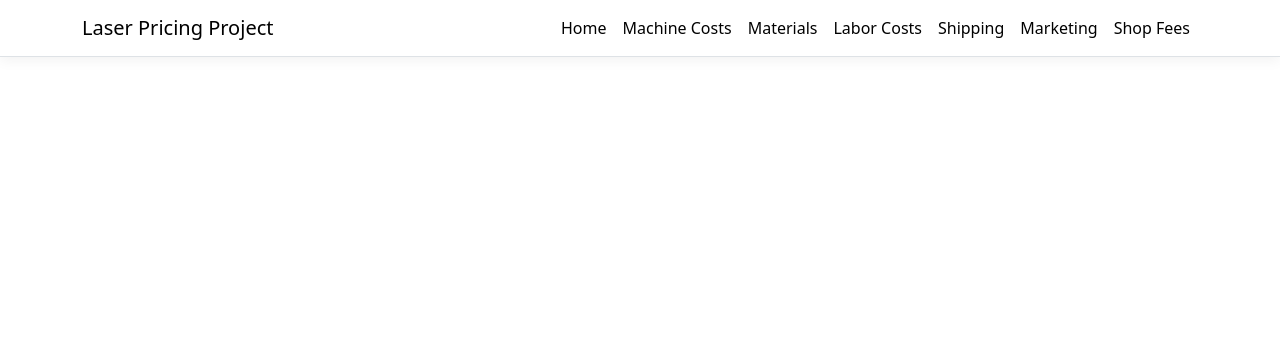
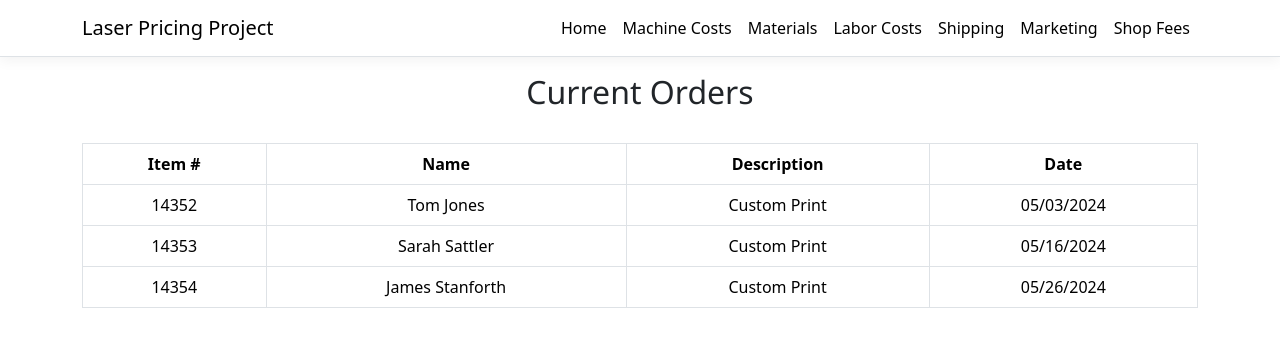
Before and after one commit to kunklerRepos/LaserProject2, a React (Vite) app in the folder laserproject.client/: page /CurrentOrders in a window 1280 px wide. Shown: the top 346 px of the page. Built offline with nearby package versions, Linux system fonts and the light colour scheme.

Commit message:
updates to menus and inventory pages

```diff
--- /dev/null
+++ b/laserproject.client/src/components/CurrentOrders.jsx
@@ -0,0 +1,57 @@
+import React, { Fragment, useState } from 'react';
+
+import { useNavigate } from 'react-router-dom';
+
+
+function CurrentOrders()
+{
+    const navigate = useNavigate();
+    const navigatetoJobMenu = () => { navigate("/JobMenu") };
+
+    const customersObj = {
+        "Tom Jones": {"ItemNo": 14352, "Item Desc": "Custom Print", "Date": "05/03/2024"},
+        "Sarah Sattler": {"ItemNo": 14353, "Item Desc": "Custom Print", "Date": "05/16/2024"},
+        "James Stanforth": {"ItemNo": 14354, "Item Desc": "Custom Print", "Date": "05/26/2024"}
+
+    };
+
+
+    return (
+        <>
+            <h2>Current Orders</h2>
+
+
+                <br />
+                <table className="table table-hover table-bordered">
+                    <thead>
+                        <tr>
+                            <th scope="col">Item #</th>
+                            <th scope="col">Name</th>
+                            <th scope="col">Description</th>
+                            <th scope="col">Date</th>
+                        </tr>
+                    </thead>
+                    <tbody>
+                    {Object.keys(customersObj).map((key) => {
+                            return (
+                                <Fragment>
+                                    <tr onClick={() => { navigatetoJobMenu() }}>
+                                        <td scope="row">{customersObj[key]["ItemNo"]}</td>
+                                        <td>{key}</td>
+                                        <td>{customersObj[key]["Item Desc"]}</td>
+                                        <td>{customersObj[key]["Date"]}</td>
+                                    </tr>
+
+                                </Fragment>
+                            )
+
+                        })}
+                    </tbody>
+                </table>
+
+        </>
+    )
+}
+
+
+export default CurrentOrders;
--- a/laserproject.client/src/components/Home.jsx
+++ b/laserproject.client/src/components/Home.jsx
@@ -2,23 +2,25 @@ import React from 'react';
 import './styles/Home.component.css';
 import { useNavigate } from 'react-router-dom';
 
-import NewJob from './NewJob';
 //import styles from './styles/Home.component.css';
 
 function Home()
 {
     const navigate = useNavigate();
 
+    const goToCurrentOrders = () => { navigate("/CurrentOrders") };
     const goToNewJob = () => { navigate("/NewJob") }
+    const goToOrderHistory = () => { navigate("/OrderHistory")};
+
 
     return (
         <div className="d-flex flex-column min-vh-100 justify-content-center align-items-center">
 
             <button type="button" style={{ marginBottom: "3%", width: "50%", height: "80px", backgroundColor: "#43769B" }} className="btn btn-primary btnEffects" onClick={() => goToNewJob()}>New Job</button>
 
-            <button type="button" style={{ marginBottom: "3%", width: "50%", height: "80px", backgroundColor: "#43769B" }} className="btn btn-primary">Current Orders</button>
+            <button type="button" style={{ marginBottom: "3%", width: "50%", height: "80px", backgroundColor: "#43769B" }} className="btn btn-primary" onClick={() => goToCurrentOrders()}>Current Orders</button>
 
-            <button type="button" style={{ marginBottom: "3%", width: "50%", height: "80px", backgroundColor: "#43769B"}} className="btn btn-primary">View Order History</button>
+            <button type="button" style={{ marginBottom: "3%", width: "50%", height: "80px", backgroundColor: "#43769B" }} className="btn btn-primary" onClick={() => goToOrderHistory()}>View Order History</button>
 
         </div>
     )
--- a/laserproject.client/src/components/JobMenu.jsx
+++ b/laserproject.client/src/components/JobMenu.jsx
@@ -2,16 +2,27 @@ import React from 'react';
 
 function JobMenu()
 {
-    return
-    (
-        <>
+    return (
+        <div>
             <h2>Job Options</h2>
-            <br />
-            <button type="button" className="btn btn-primary">Client Feedback/Design Proofs</button>
-            <button type="button" className="btn btn-primary">Select Materials</button>
-            <button type="button" className="btn btn-primary">Marketing</button>
-            <button type="button" className="btn btn-primary">Additional Costs</button>
-        </>
+            <div style={{marginTop: "5%"}}>
+                <div className="d-flex justify-content-center">
+                    <button type="button" style={{ marginBottom: "1%", width: "50%", height: "80px", backgroundColor: "#43769B" }} className="btn btn-primary">Client Feedback/Design Proofs</button>
+                </div>
+                <br></br>
+                <div className="d-flex justify-content-center">
+                    <button type="button" style={{ marginBottom: "1%", width: "50%", height: "80px", backgroundColor: "#43769B" }} className="btn btn-primary">Select Materials</button>
+                </div>
+                <br></br>
+                <div className="d-flex justify-content-center">
+                    <button type="button" style={{ marginBottom: "1%", width: "50%", height: "80px", backgroundColor: "#43769B" }} className="btn btn-primary">Marketing</button>
+                </div>
+                <br></br>
+                <div className="d-flex justify-content-center">
+                    <button type="button" style={{ marginBottom: "1%", width: "50%", height: "80px", backgroundColor: "#43769B" }} className="btn btn-primary">Additional Costs</button>
+                </div>
+            </div>
+        </div>
     )
 }
 
--- a/laserproject.client/src/components/Materials.jsx
+++ b/laserproject.client/src/components/Materials.jsx
@@ -1,36 +1,21 @@
 import React, { Fragment, useState } from 'react';
 import ItemInput from './ItemInput';
+import { useNavigate } from 'react-router-dom';
 import './styles/Materials.component.css';
+import NewEntryComponent from './NewEntryComponent';
 
 function Materials()
 {
+    const navigate = useNavigate();
+
+    const goToAddMaterials = () => { navigate("/NewEntryComponent", { state: { "EntryType": "Materials" } }) }
+
     const MaterialObject = {
         "Material #1": "7.50",
         "Material #2": "5.50",
         "Material #3": "3.50"
 
     };
-
-    /**<tr>
-                        <td scope="row">1</td>
-                        <td colspan="2" >Material #1</td>
-                        <td>$7.50</td>
-                            <td><a href="#"><i className="fa fa-trash-o"></i></a></td>
-                    </tr>
-                        <tr>
-                            <td scope="row">2</td>
-                            <td colspan="2">Material #2</td>
-                            <td>$5.50</td>
-                            <td><a href="#"><i className="fa fa-trash-o"></i></a></td>
-                    </tr>
-                        <tr>
-
-                            <td scope="row">3</td>
-                            <td colspan="2">Material #3</td>
-                            <td>$3.50</td>
-                            <td><a href="#"><i className="fa fa-trash-o"></i></a></td>
-                    </tr>*/
-
 
 
     return (
@@ -44,7 +29,7 @@ function Materials()
                             <th scope="col">#</th>
                             <th scope="col" colspan="2" >Material</th>
                             <th scope="col" >Unit Cost</th>
-                            <th scope="col" > <a style={{ marginLeft: '2%' }} className="w3-button w3-small w3-circle w3-small w3-ripple w3-teal" href="#" >+</a> </th>
+                            <th scope="col" > <a style={{ marginLeft: '2%' }} onClick={() => goToAddMaterials()} className="w3-button w3-small w3-circle w3-small w3-ripple w3-teal">+</a> </th>
                         </tr>
                     </thead>
                     <tbody>
--- /dev/null
+++ b/laserproject.client/src/components/NewEntryComponent.jsx
@@ -0,0 +1,67 @@
+import React from 'react';
+import { useLocation, useNavigate } from 'react-router-dom';
+
+
+
+function NewEntryComponent()
+{
+
+    const BackNav = {"Materials": "/Materials"};
+
+    const location = useLocation();
+    const navigation = useNavigate();
+
+    const navigateBack = () => { navigation(BackNav[location.state.EntryType]) };
+    console.log(location);
+
+    return (
+        <>
+            <h2>{location.state.EntryType}</h2>
+            <br></br>
+
+            <div style={{ display: "flex" }} className="d-flex justify-content-center" >
+                <label for="itemName" className="form-label">
+                    Name</label>
+            </div>
+            <div style={{display: "flex"}} className="d-flex justify-content-center">
+                <input type="text" id="itemName" style={{width: "50%"}} className="form-control" name="itemName" label="ItemName" />
+            </div>
+            <br />
+            <div style={{ display: "flex" }} className="d-flex justify-content-center">
+                <label for="cost" className="form-label">
+                Cost for Piece</label>
+            </div>
+            <div style={{ display: "flex" }} className="d-flex justify-content-center">
+                <input type="number" id="cost" style={{ width: "50%" }} className="form-control" min="0.00" step="0.01" name="cost" label="Cost"/>
+            </div>
+
+            <br/>
+
+            <div style={{ display: "flex" }} className="d-flex justify-content-center">
+                <label for="costQty" className="form-label">Cost Per Qty</label>
+            </div>
+            <div style={{ display: "flex" }} className="d-flex justify-content-center">
+                <input type="number" id="costQty" className="form-control" style={{ width: "50%" }} min="0.00" step="0.01" name="costQty" label="CostQty"/>
+            </div>
+
+            <br />
+            <div style={{ display: "flex" }} className="d-flex justify-content-center">
+                <label for="taxShipping" className="form-label">Tax + Shipping</label>
+            </div>
+
+            <div style={{ display: "flex" }} className="d-flex justify-content-center">
+                <input id="taxShipping" name="taxShipping" label="TaxShipping" type="number" min="0.00" step="0.01" style={{width: "50%"}} className="form-control" />
+            </div>
+            <br/>
+            <div style={{ display: "flex" }} className="d-flex justify-content-center">
+                <button onClick={() => navigateBack()} className="btn btn-secondary" style={{ width: "22%", marginRight: "3%"}}>CANCEL</button>
+
+                <button className="btn btn-primary" style={{ width: "22%", marginLeft: "3%"}}>SAVE</button>
+            </div>
+
+        </>
+    )
+}
+
+
+export default NewEntryComponent;
--- a/laserproject.client/src/components/NewJob.jsx
+++ b/laserproject.client/src/components/NewJob.jsx
@@ -7,6 +7,7 @@ function NewJob()
 
     const backToHome = () => { navigate("/LaserProject2") }
     const toJobMenu = () => { navigate("/JobMenu") }
+
     return (
         <>
             <h2>New Job</h2>
--- /dev/null
+++ b/laserproject.client/src/components/OrderHistory.jsx
@@ -0,0 +1,49 @@
+import React, { Fragment, useState } from 'react';
+
+function OrderHistory()
+{
+    const customersObj = {
+        "Carl Thompson": { "ItemNo": 12230, "Item Desc": "Custom Print", "Date": "04/13/2024" },
+        "Sandra Jones": { "ItemNo": 12351, "Item Desc": "Custom Print", "Date": "04/12/2024" },
+        "James Stanforth": { "ItemNo": 13354, "Item Desc": "Custom Print", "Date": "04/06/2024" }
+
+    };
+
+
+    return (
+        <>
+            <h2>Order History</h2>
+            <br></br>
+
+            <table className="table table-hover table-bordered">
+                <thead>
+                    <tr>
+                        <th scope="col">Item #</th>
+                        <th scope="col">Name</th>
+                        <th scope="col">Description</th>
+                        <th scope="col">Date</th>
+                    </tr>
+                </thead>
+                <tbody>
+                    {Object.keys(customersObj).map((key) => {
+                        return (
+                            <Fragment>
+                                <tr >
+                                    <td scope="row">{customersObj[key]["ItemNo"]}</td>
+                                    <td>{key}</td>
+                                    <td>{customersObj[key]["Item Desc"]}</td>
+                                    <td>{customersObj[key]["Date"]}</td>
+                                </tr>
+
+                            </Fragment>
+                        )
+
+                    })}
+                </tbody>
+            </table>
+
+        </>
+    )
+}
+
+export default OrderHistory;
```
Also changed, not shown: laserproject.client/src/AppRoutes.jsx (+15 -1 lines).
